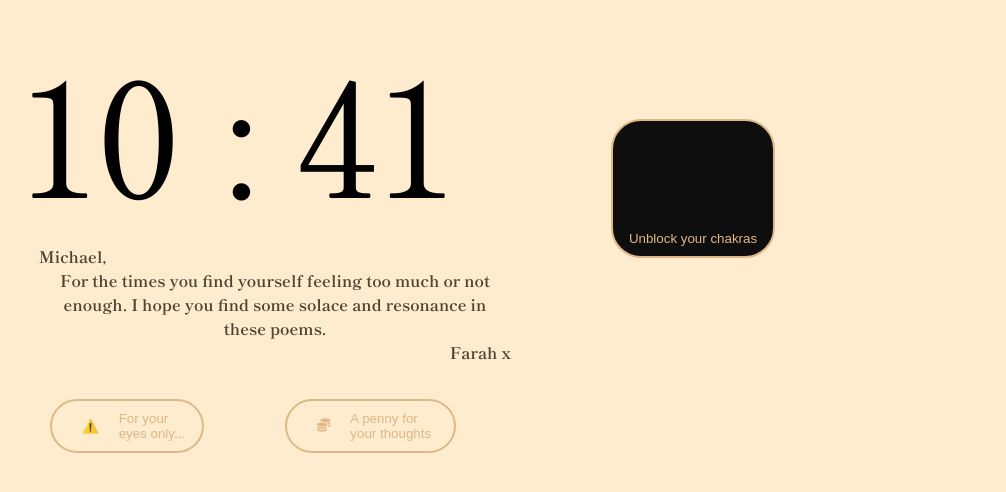
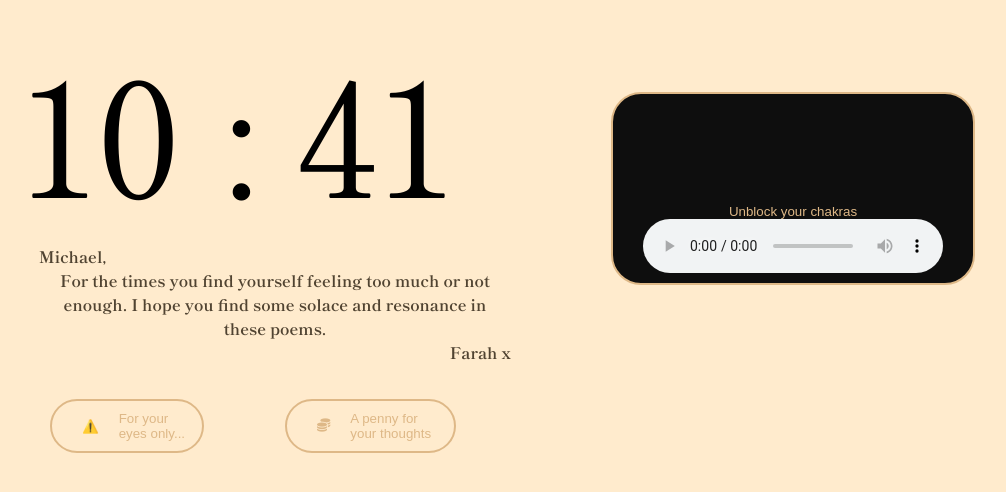
Before and after one commit to farahdian/dear-michael, a plain HTML site: page index.html in a window 1280 px wide. Both pictures are taken after a click on the button "Unblock your chakras". Shown: the whole page, without its empty margins (93-1099 px from the left). Drawn offline with nearby package versions, Linux system fonts and the light colour scheme; no server answers.

Commit message:
Added playback controller for audio

```diff
--- a/index.html
+++ b/index.html
@@ -27,8 +27,8 @@ href="https://cdnjs.cloudflare.com/ajax/libs/animate.css/4.1.1/animate.min.css"
         </div>
         </div>
         <div id="lefthead">
-        <audio src="assets/audio/emotion-exposure.mp3" id="meditation"></audio>
-        <button id="meditate" onclick="playMyAudio()"><lottie-player src="https://assets4.lottiefiles.com/temp/lf20_8ZHoy2.json"  background="transparent"  speed=".7"  style="width: 100px; height: 100px;" hover loop  ></lottie-player>Unblock your chakras</button>
+
+        <button id="meditate" onclick="playMyAudio()"><lottie-player src="https://assets4.lottiefiles.com/temp/lf20_8ZHoy2.json"  background="transparent"  speed=".7"  style="width: 100px; height: 100px;" hover loop  ></lottie-player>Unblock your chakras<audio src="assets/audio/emotion-exposure.mp3" id="meditation"></audio></button>
 
         </div>
 
--- a/script.js
+++ b/script.js
@@ -84,7 +84,15 @@ if(hour >=19 || hour <= 6) {
 }
 
 function playMyAudio(){
-  document.getElementById("meditation").play();
+  var audio = document.getElementById("meditation")
+  var audioBtn = document.getElementById("meditate")
+  audio.controls = true;
+  audio.play();
+  audioBtn.style.backgroundColor ="rgb(14, 14, 14)"
+  audio.onended = function(){
+    audio.controls = false;
+    audioBtn.style.backgroundColor ="transparent"
+  };
 }
 
 function mOver(obj) {
```
Also changed, not shown: style.css (+0 -10 lines).
